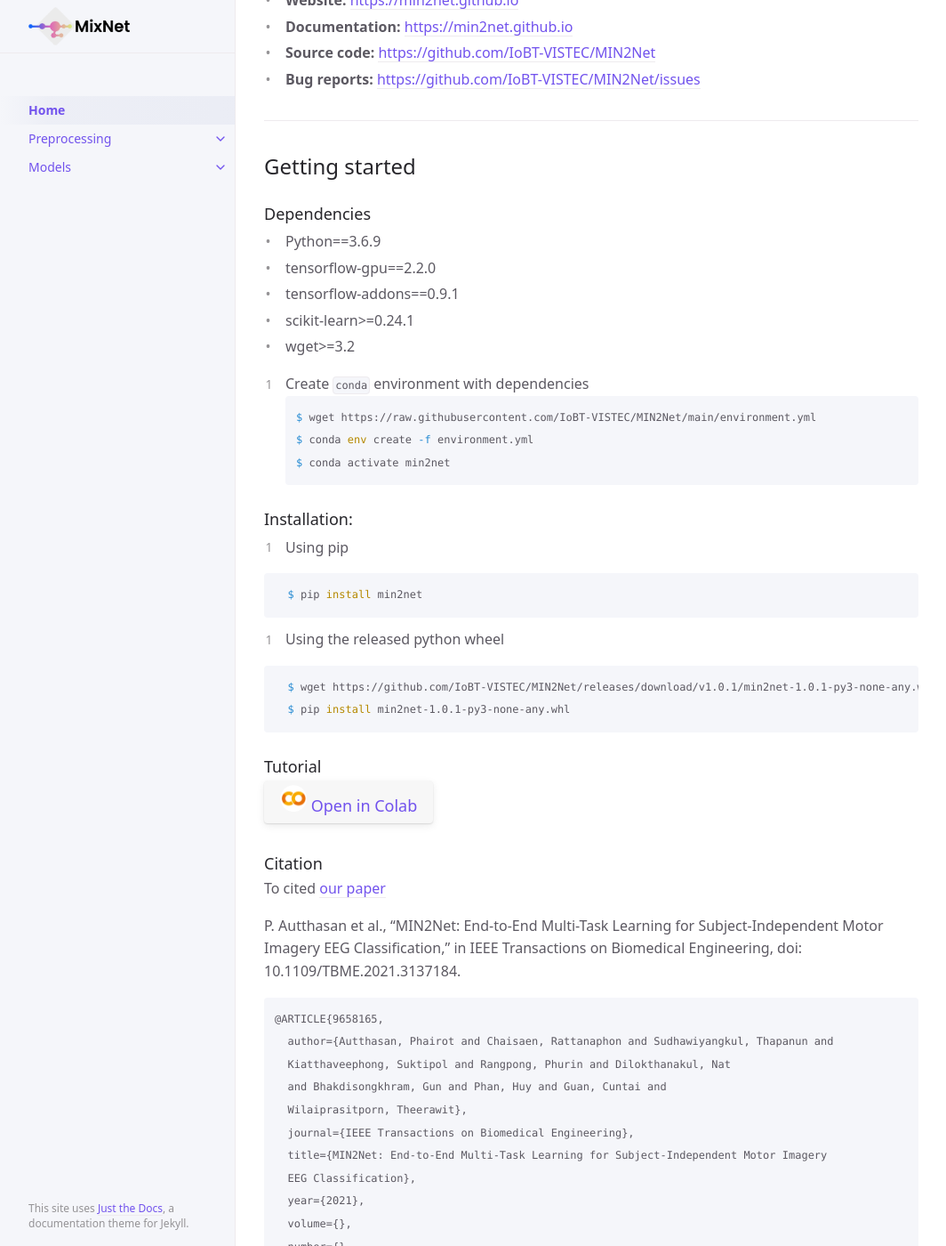
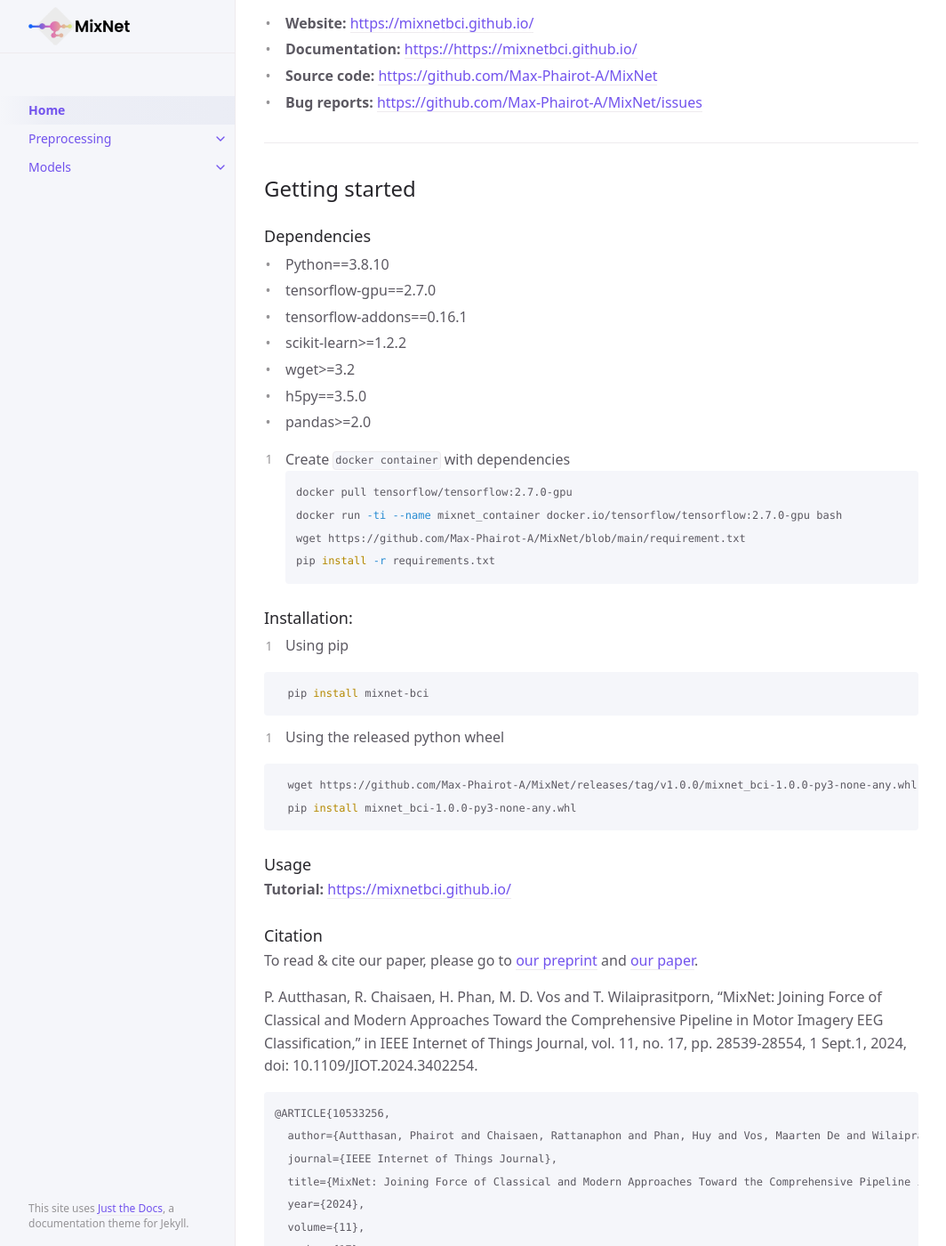
Before and after one commit to MixNetBCI/MixNetBCI.github.io, a Jekyll site: the page built from index.md, in a window 1280 px wide and 1400 px high, scrolled down 404 px. Shown: the whole window at 89% size, without its empty margins (107-1171 px from the left). Built offline with Jekyll 4.4.1, drawn with Linux system fonts in a browser that asks for light colours; some of the changed text lies outside the part shown.

Commit message:
Revise script file and read me file again

````diff
--- a/index.md
+++ b/index.md
@@ -6,21 +6,23 @@ description: "Just the Docs is a responsive Jekyll theme with built-in search th
 permalink: /
 ---
 
-# MIN2Net
+# MixNet
 {: .fs-9 }
 
-End-to-End Multi-Task Learning for Subject-Independent Motor Imagery EEG Classification
+Joining Force of Classical and Modern Approaches Toward the Comprehensive Pipeline in Motor Imagery EEG Classification
 
-[![Open In Colab](https://colab.research.google.com/assets/colab-badge.svg)](https://colab.research.google.com/drive/1IE5J0Yn10ZIhWjSatQn_QWJWZblr6tZy?usp=sharing)
+[![Pypi Downloads](https://img.shields.io/pypi/v/mixnet-bci?color=green&logo=pypi&logoColor=white)](https://pypi.org/project/mixnet-bci)
+[![DOI](https://img.shields.io/badge/DOI-10.1109%2FJIOT.2024.3402254-blue)](https://ieeexplore.ieee.org/document/10533256)
+<!-- [![Open In Colab](https://colab.research.google.com/assets/colab-badge.svg)](https://colab.research.google.com/drive/1IE5J0Yn10ZIhWjSatQn_QWJWZblr6tZy?usp=sharing)
 [![Pypi Downloads](https://img.shields.io/pypi/v/min2net?color=green&logo=pypi&logoColor=white)](https://pypi.org/project/min2net)
-[![DOI](https://img.shields.io/badge/DOI-10.1109%2FTBME.2021.3137184-blue)](https://ieeexplore.ieee.org/document/9658165)
+[![DOI](https://img.shields.io/badge/DOI-10.1109%2FTBME.2021.3137184-blue)](https://ieeexplore.ieee.org/document/9658165) -->
 
-Python API and the novel algorithm for motor imagery EEG recognition named MIN2Net. The API benefits BCI researchers ranging from beginners to experts. We demonstrate the examples in using the API for loading benchmark datasets, preprocessing, training, and validation of SOTA models, including MIN2Net. In summary, the API allows the researchers to construct the pipeline for benchmarking the newly proposed models and very recently developed SOTA models.
+Python API and the novel algorithm for motor imagery EEG classification named MixNet. The API benefits BCI researchers ranging from beginners to experts. We demonstrate examples of using the API for loading six benchmark datasets, preprocessing, training, and validating SOTA models, including MixNet. In summary, the API allows the researchers to construct the pipeline to benchmark the newly proposed and recently developed SOTA models.
 
-- **Website:** [https://min2net.github.io](https://min2net.github.io)
-- **Documentation:** [https://min2net.github.io](https://min2net.github.io)
-- **Source code:** [https://github.com/IoBT-VISTEC/MIN2Net](https://github.com/IoBT-VISTEC/MIN2Net)
-- **Bug reports:** [https://github.com/IoBT-VISTEC/MIN2Net/issues](https://github.com/IoBT-VISTEC/MIN2Net/issues)
+- **Website:** [https://mixnetbci.github.io/](https://mixnetbci.github.io/)
+- **Documentation:** [https://https://mixnetbci.github.io/](https://mixnetbci.github.io/)
+- **Source code:** [https://github.com/Max-Phairot-A/MixNet](https://github.com/Max-Phairot-A/MixNet)
+- **Bug reports:** [https://github.com/Max-Phairot-A/MixNet/issues](https://github.com/Max-Phairot-A/MixNet/issues)
 
 <!-- <div class="code-example" markdown="1">
 Stable
@@ -45,17 +47,20 @@ DOI: 10.1109%2FTBME.2021.3137184
 
 ### Dependencies
 
-- Python==3.6.9
-- tensorflow-gpu==2.2.0
-- tensorflow-addons==0.9.1
-- scikit-learn>=0.24.1
+- Python==3.8.10
+- tensorflow-gpu==2.7.0
+- tensorflow-addons==0.16.1
+- scikit-learn>=1.2.2
 - wget>=3.2
+- h5py==3.5.0
+- pandas>=2.0
 
-1. Create `conda`  environment with dependencies
+1. Create `docker container` with dependencies
 ```bash
-$ wget https://raw.githubusercontent.com/IoBT-VISTEC/MIN2Net/main/environment.yml
-$ conda env create -f environment.yml
-$ conda activate min2net
+docker pull tensorflow/tensorflow:2.7.0-gpu
+docker run -ti --name mixnet_container docker.io/tensorflow/tensorflow:2.7.0-gpu bash
+wget https://github.com/Max-Phairot-A/MixNet/blob/main/requirement.txt
+pip install -r requirements.txt
 ```
 
 ### Installation:
@@ -63,47 +68,49 @@ $ conda activate min2net
 1. Using pip
 
   ```bash
-  $ pip install min2net
+  pip install mixnet-bci
   ```
 2. Using the released python wheel
 
   ```bash
-  $ wget https://github.com/IoBT-VISTEC/MIN2Net/releases/download/v1.0.1/min2net-1.0.1-py3-none-any.whl
-  $ pip install min2net-1.0.1-py3-none-any.whl
+  wget https://github.com/Max-Phairot-A/MixNet/releases/tag/v1.0.0/mixnet_bci-1.0.0-py3-none-any.whl
+  pip install mixnet_bci-1.0.0-py3-none-any.whl
   ```
 
-### Tutorial
+### Usage
 
-[<img src="./assets/images/colab_favicon.ico" width="30" height="30"> Open in Colab](https://colab.research.google.com/drive/1IE5J0Yn10ZIhWjSatQn_QWJWZblr6tZy?usp=sharing){: .btn .fs-5 .mb-4 .mb-md-0 }
+**Tutorial:** [https://mixnetbci.github.io/](https://mixnetbci.github.io)
+
+<!-- ### Tutorial
+
+[<img src="./assets/images/colab_favicon.ico" width="30" height="30"> Open in Colab](https://colab.research.google.com/drive/1IE5J0Yn10ZIhWjSatQn_QWJWZblr6tZy?usp=sharing){: .btn .fs-5 .mb-4 .mb-md-0 } -->
 
 ### Citation
 
-To cited [our paper](https://ieeexplore.ieee.org/document/9658165)
+To read & cite our paper, please go to [our preprint](https://arxiv.org/abs/2409.04104v1) and [our paper](https://ieeexplore.ieee.org/document/10533256).
 
-P. Autthasan et al., "MIN2Net: End-to-End Multi-Task Learning for Subject-Independent Motor Imagery EEG Classification," in IEEE Transactions on Biomedical Engineering, doi: 10.1109/TBME.2021.3137184.
+P. Autthasan, R. Chaisaen, H. Phan, M. D. Vos and T. Wilaiprasitporn, "MixNet: Joining Force of Classical and Modern Approaches Toward the Comprehensive Pipeline in Motor Imagery EEG Classification," in IEEE Internet of Things Journal, vol. 11, no. 17, pp. 28539-28554, 1 Sept.1, 2024, doi: 10.1109/JIOT.2024.3402254.
 
 ```
-@ARTICLE{9658165,
-  author={Autthasan, Phairot and Chaisaen, Rattanaphon and Sudhawiyangkul, Thapanun and
-  Kiatthaveephong, Suktipol and Rangpong, Phurin and Dilokthanakul, Nat
-  and Bhakdisongkhram, Gun and Phan, Huy and Guan, Cuntai and
-  Wilaiprasitporn, Theerawit},
-  journal={IEEE Transactions on Biomedical Engineering},
-  title={MIN2Net: End-to-End Multi-Task Learning for Subject-Independent Motor Imagery
-  EEG Classification},
-  year={2021},
-  volume={},
-  number={},
-  pages={1-1},
-  doi={10.1109/TBME.2021.3137184}}
+@ARTICLE{10533256,
+  author={Autthasan, Phairot and Chaisaen, Rattanaphon and Phan, Huy and Vos, Maarten De and Wilaiprasitporn, Theerawit},
+  journal={IEEE Internet of Things Journal},
+  title={MixNet: Joining Force of Classical and Modern Approaches Toward the Comprehensive Pipeline in Motor Imagery EEG Classification},
+  year={2024},
+  volume={11},
+  number={17},
+  pages={28539-28554},
+  keywords={Electroencephalography;Task analysis;Feature extraction;Measurement;Internet of Things;Multitasking;Motors;Adaptive gradient blending;brain-computer interface (BCI);deep learning (DL);motor imagery (MI);multitask learning},
+  doi={10.1109/JIOT.2024.3402254}}
 ```
+
 
 ### Source Code
 
 <!-- View our Code on [<img src="./assets/images/github.png" width="20" height="20">](https://github.com/IoBT-VISTEC/MIN2Net) -->
 
-[<img src="./assets/images/github.png" width="30" height="30"> View source on GitHub](https://github.com/IoBT-VISTEC/MIN2Net){: .btn .fs-5 .mb-4 .mb-md-0 }
+[<img src="./assets/images/github.png" width="30" height="30"> View source on GitHub](https://github.com/Max-Phairot-A/MixNet){: .btn .fs-5 .mb-4 .mb-md-0 }
 
 ### License
 Copyright &copy; 2021-All rights reserved by [INTERFACES (BRAIN lab @ IST, VISTEC, Thailand)](https://www.facebook.com/interfaces.brainvistec).
-Distributed by an [Apache License 2.0](https://github.com/IoBT-VISTEC/MIN2Net/blob/main/LICENSE).
+Distributed by an [Apache License 2.0](https://github.com/Max-Phairot-A/MixNet/blob/main/LICENSE).
````
